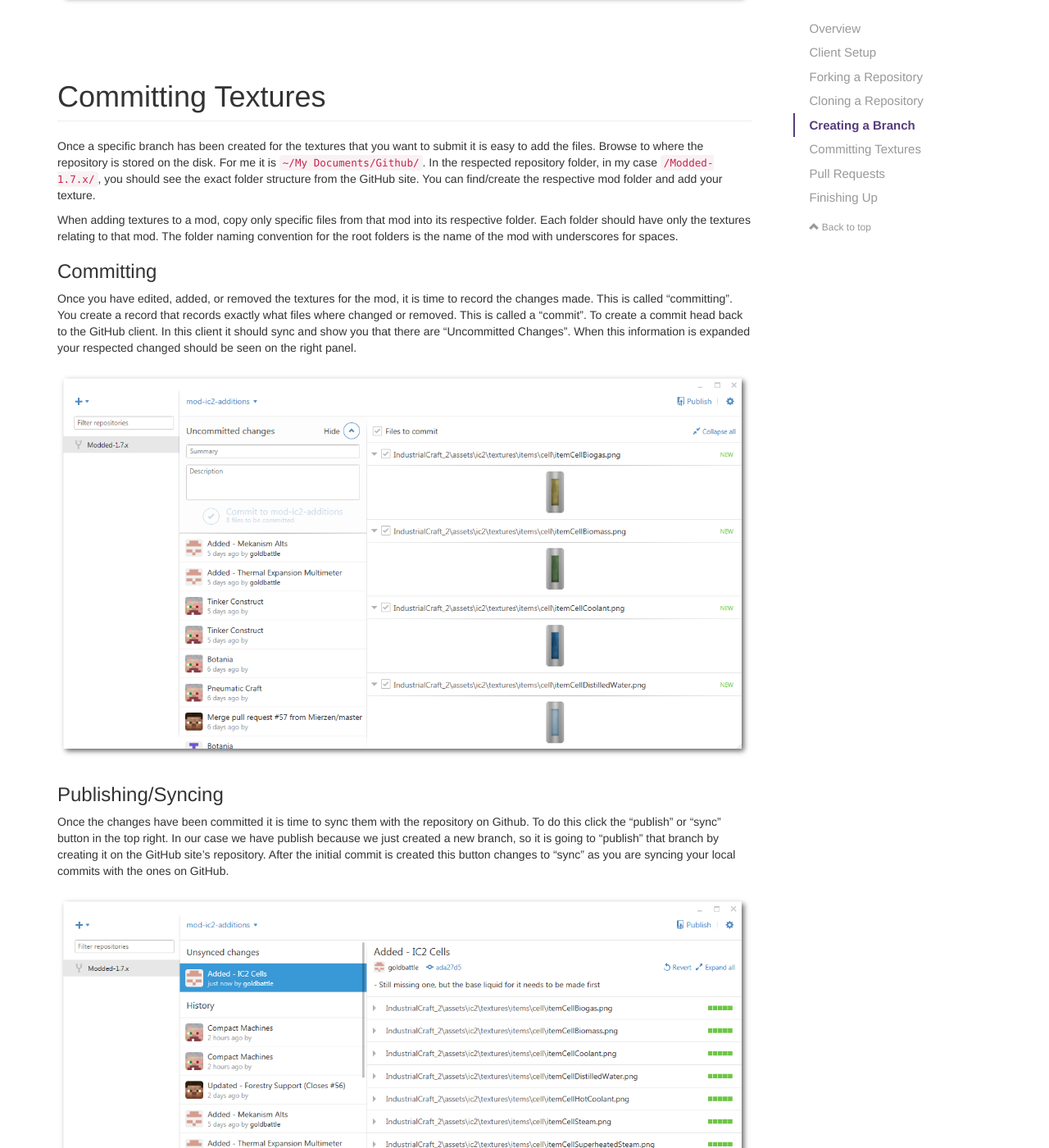
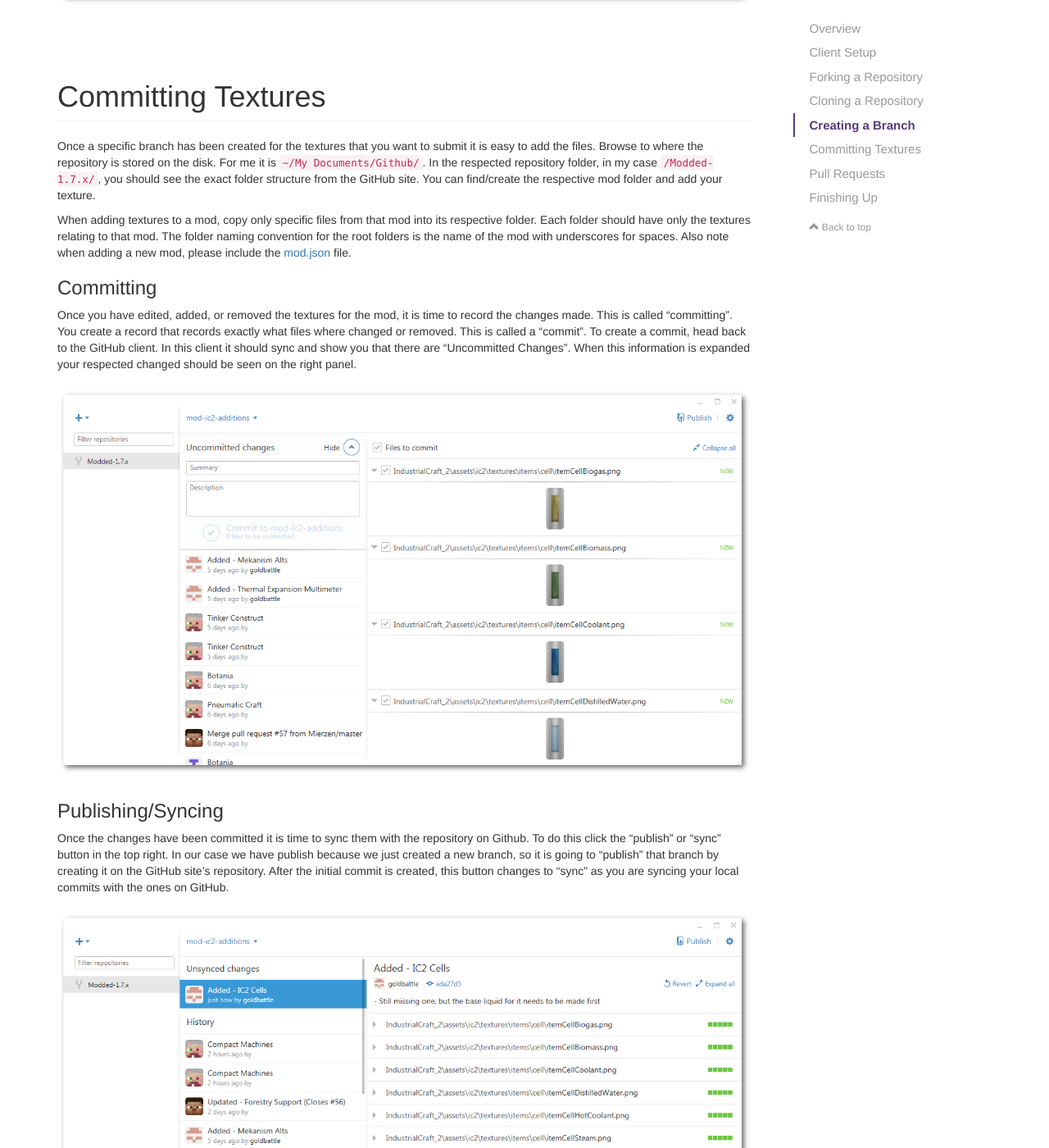
Before and after one commit to Soartex/soartex.github.io, a Jekyll site: the page built from _posts/2015-01-02-contributing-to-the-modded-repos.md, in a window 1280 px wide and 1400 px high, scrolled down 3796 px. Shown: the whole window at 82% size. Built offline with Jekyll 4.4.1, drawn with Linux system fonts in a browser that asks for light colours; some of the changed text lies outside the part shown.

Commit message:
Fixed - Some grammer stuff

```diff
--- a/_posts/2015-01-02-contributing-to-the-modded-repos.md
+++ b/_posts/2015-01-02-contributing-to-the-modded-repos.md
@@ -75,17 +74,17 @@
 # Committing Textures
 Once a specific branch has been created for the textures that you want to submit it is easy to add the files. Browse to where the repository is stored on the disk. For me it is `~/My Documents/Github/`. In the respected repository folder, in my case `/Modded-1.7.x/`, you should see the exact folder structure from the GitHub site. You can find/create the respective mod folder and add your texture.
 
-When adding textures to a mod, copy only specific files from that mod into its respective folder. Each folder should have only the textures relating to that mod. The folder naming convention for the root folders is the name of the mod with underscores for spaces.
+When adding textures to a mod, copy only specific files from that mod into its respective folder. Each folder should have only the textures relating to that mod. The folder naming convention for the root folders is the name of the mod with underscores for spaces. Also note when adding a new mod, please include the [mod.json](/modded/01-01-2015/making-a-mod-json/) file.
 
 {:#committing}
 ### Committing
-Once you have edited, added, or removed the textures for the mod, it is time to record the changes made. This is called "committing". You create a record that records exactly what files where changed or removed. This is called a "commit". To create a commit head back to the GitHub client. In this client it should sync and show you that there are "Uncommitted Changes". When this information is expanded your respected changed should be seen on the right panel.
+Once you have edited, added, or removed the textures for the mod, it is time to record the changes made. This is called "committing". You create a record that records exactly what files where changed or removed. This is called a "commit". To create a commit, head back to the GitHub client. In this client it should sync and show you that there are "Uncommitted Changes". When this information is expanded your respected changed should be seen on the right panel.
 
 ![Uncommitted Textures](/assets/img/contributing-to-the-modded-repos/commit-1.png)
 
 {:#publishing}
 ### Publishing/Syncing
-Once the changes have been committed it is time to sync them with the repository on Github. To do this click the "publish" or "sync" button in the top right. In our case we have publish because we just created a new branch, so it is going to "publish" that branch by creating it on the GitHub site's repository. After the initial commit is created this button changes to "sync" as you are syncing your local commits with the ones on GitHub.
+Once the changes have been committed it is time to sync them with the repository on Github. To do this click the "publish" or "sync" button in the top right. In our case we have publish because we just created a new branch, so it is going to "publish" that branch by creating it on the GitHub site's repository. After the initial commit is created, this button changes to "sync" as you are syncing your local commits with the ones on GitHub.
 
 ![Committed Textures](/assets/img/contributing-to-the-modded-repos/commit-2.png)
 
@@ -109,7 +108,7 @@
 
 {:#finishing-up .page-header}
 # Finishing Up
-Once you have submitted your commits, it is time to wait to get them reviewed. Contributors to the repository will test your textures and make sure they are good to be pulled to the repo. Once they have been reviewed they will get added to the repo. This is called "merging". If changes or improvements are requested then, simple commit those edits to the same branch. They will automatically show up on the pull request. Once it is merged the issue is will be closed. If you wish you can delete your branch.
+Once you have submitted your commits, it is time to wait to get them reviewed. Contributors to the repository will test your textures and make sure they are good to be pulled to the repo. Once they have been reviewed they will get added to the repo. This is called "merging". If changes or improvements are requested then, simple commit those edits to the same branch. In my case I could ensure that my `mod-ic2-additions` branch is selected in my client, make my changes, and then create a new commit. The additional commits will automatically show up on the pull request. Once it is merged the issue is will be closed and if you wish you can delete your branch.
 
 ![Finished](/assets/img/contributing-to-the-modded-repos/pull-request-4.png)
 
```
Also changed, not shown: other parts of _posts/2015-01-02-contributing-to-the-modded-repos.md (+5 -6 lines).
